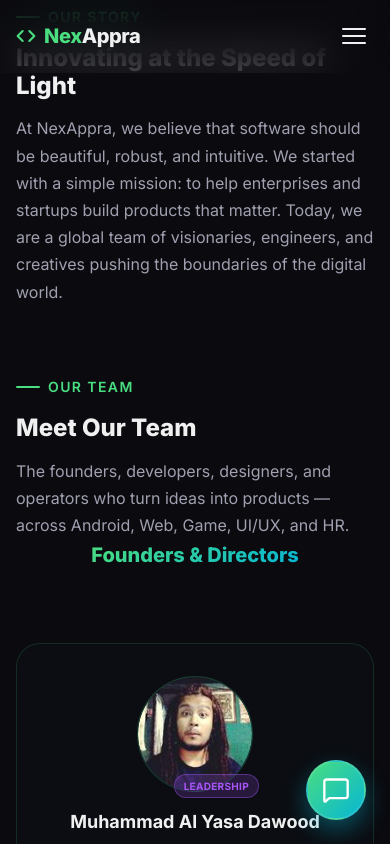
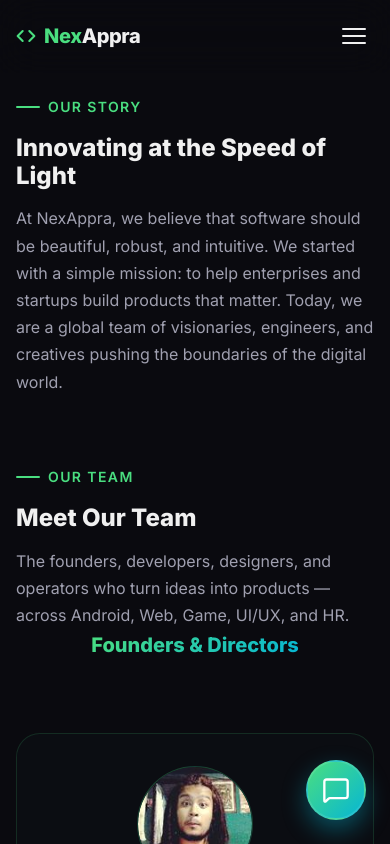
Before and after one commit to Nexappra/Nexappra_new.com, a React (Vite) app in the folder Nexappra/: page /about in a window 390 px wide. Shown: the top 844 px of the page. Built offline with nearby package versions, Linux system fonts and the light colour scheme.

Commit message:
Fix layout overlapping on About page and update UI components

```diff
--- a/Nexappra/src/pages/Pages.css
+++ b/Nexappra/src/pages/Pages.css
@@ -1,6 +1,18 @@
 /* ============================================================
    PAGES STYLES (About, Careers)
    ============================================================ */
+
+/* 🎯 Header Overlapping Fix */
+.about-page {
+  padding-top: 120px; /* Navbar height ke mutabiq content ko neeche push karega */
+}
+
+/* Screen size choti hone par padding adjust karne ke liye */
+@media (max-width: 768px) {
+  .about-page {
+    padding-top: 90px;
+  }
+}
 
 /* Page Transition Wrapper */
 .page-transition {
```
